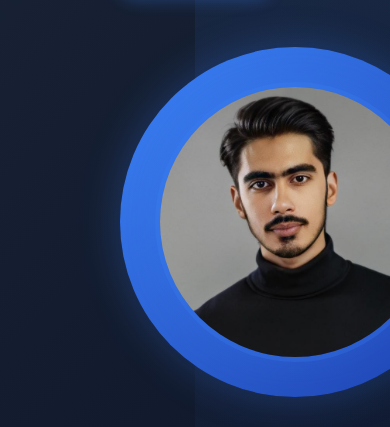
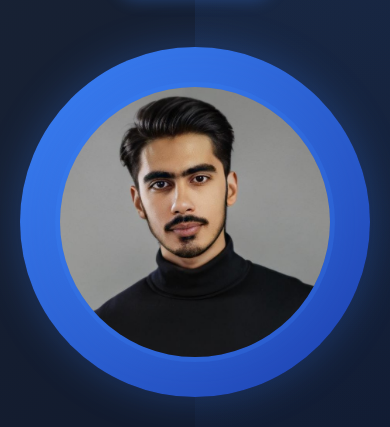
Before and after one commit to Hassaan32/Muhammad-Hassaan-Sajid-Portfolio, a plain HTML site: page index.html in a window 390 px wide. Shown: the part 673-1100 px from the top of the page. Drawn offline with Linux system fonts and the light colour scheme; a small style sheet from the web is missing.

Commit message:
Improvement
Hero Image issue resolved

```diff
--- a/index.html
+++ b/index.html
@@ -620,7 +620,7 @@
             .hero-image {
             flex: 1;
             text-align: center;
-            transform: translateX(100px);
+            transform: translateX(0px);
             }
 
             .hero-content {
```
